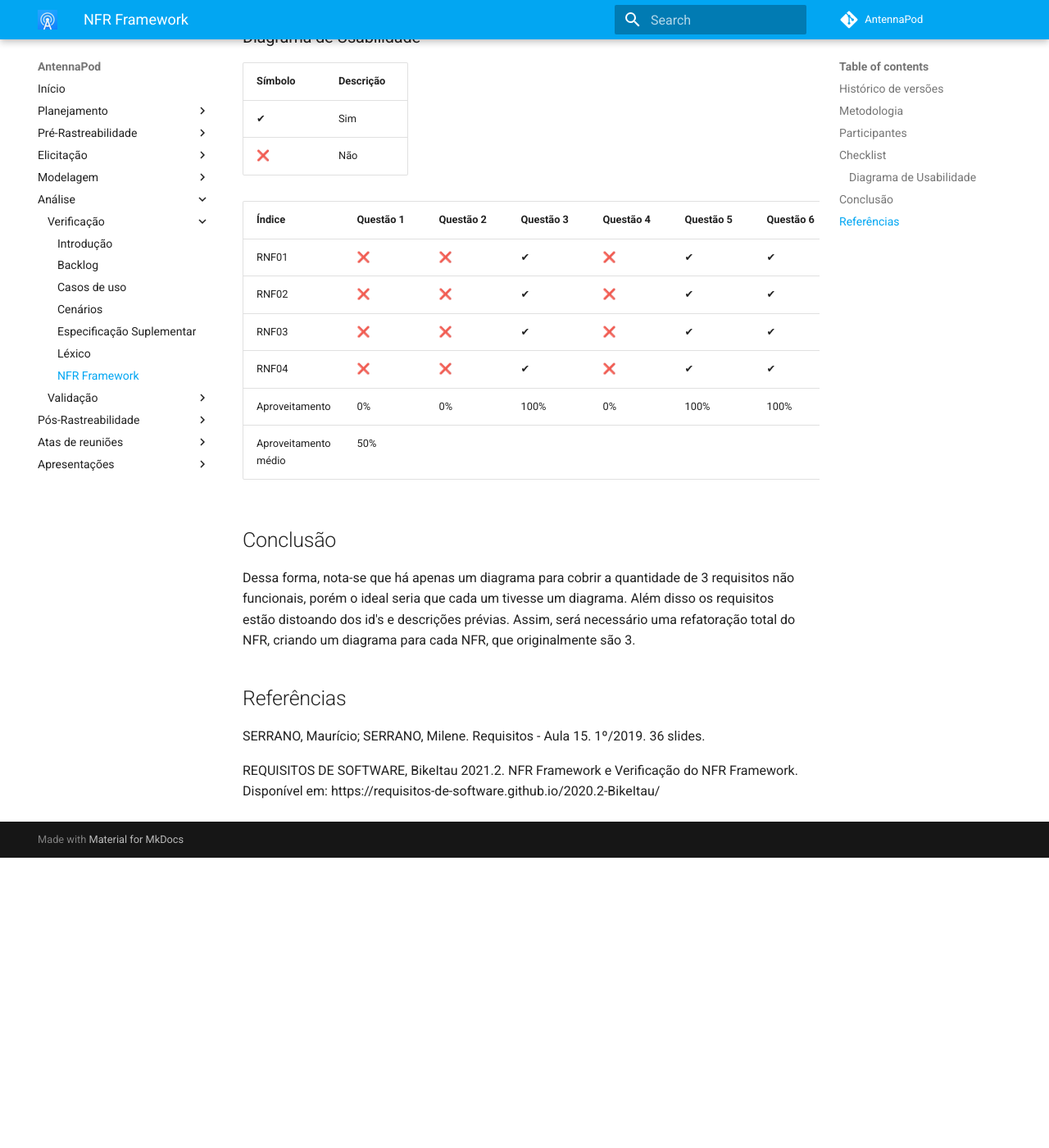
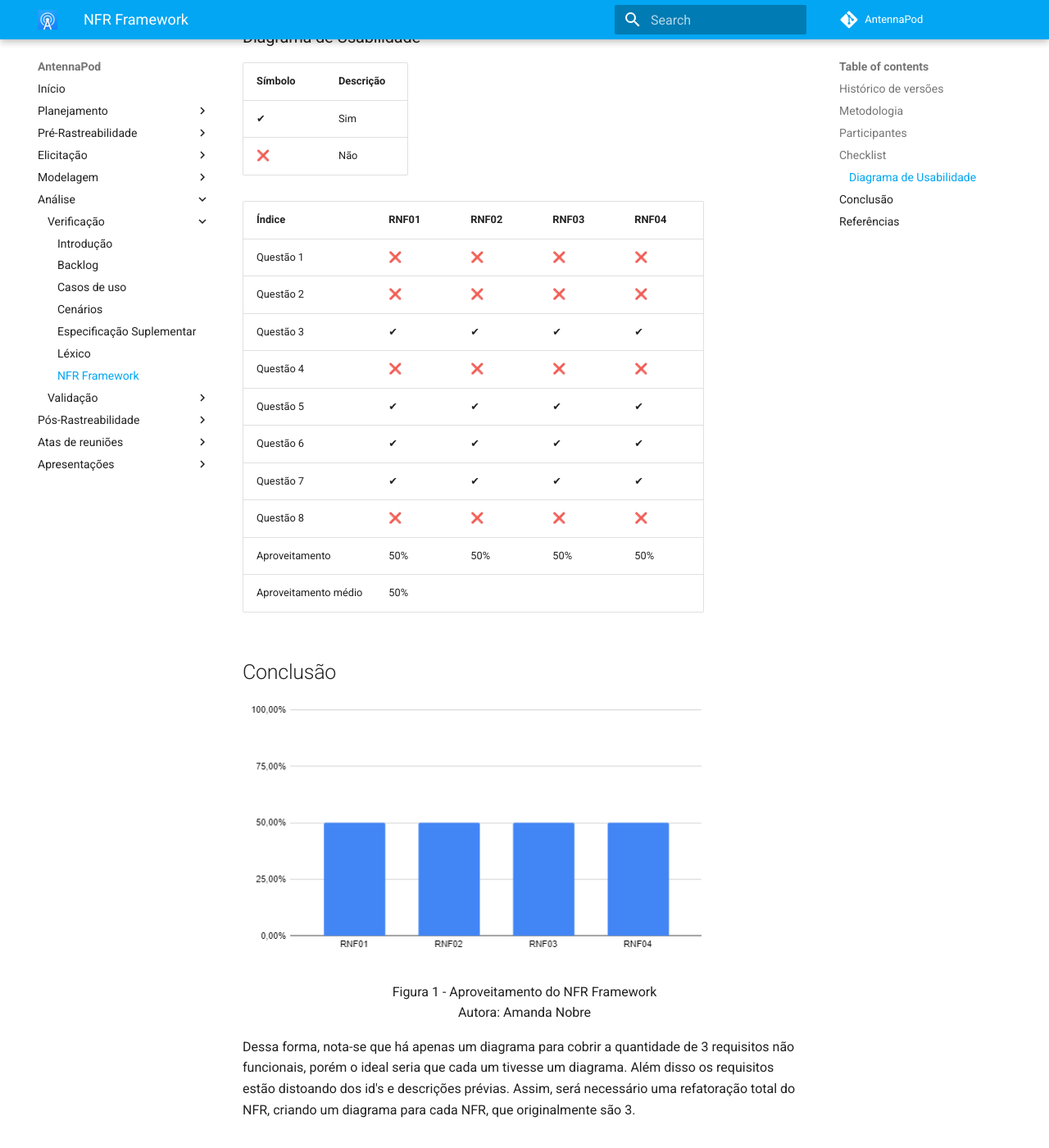
Before and after one commit to Requisitos-de-Software/2021.2-AntennaPod, an MkDocs documentation site: the page built from docs/analise/verificacao/verificacao-nfr-framework.md, in a window 1280 px wide and 1400 px high, scrolled down 1370 px. Shown: the whole window at 82% size. Built offline with MkDocs 1.6.1 and Material for MkDocs 9.7.7, drawn with Linux system fonts in a browser that asks for light colours; comment, search, counter and statistics services are not loaded; before the commit the page ends 2416 px from its top, so only the background shows below that.

Commit message:
:repeat:(#98): add imagem

```diff
--- a/docs/analise/verificacao/verificacao-nfr-framework.md
+++ b/docs/analise/verificacao/verificacao-nfr-framework.md
@@ -34,16 +34,26 @@ A técnica de verificação usada no [NFR Framework](https://requisitos-de-softw
 | ✔      | Sim       |
 | ❌      | Não       |
 
-| Índice               | Questão 1 | Questão 2 | Questão 3 | Questão 4 | Questão 5 | Questão 6 | Questão 7 | Questão 8 |
-| -------------------- | --------- | --------- | --------- | --------- | --------- | --------- | --------- | --------- |
-| RNF01                | ❌        | ❌        | ✔        | ❌        | ✔        | ✔        | ✔        | ❌        |
-| RNF02                | ❌        | ❌        | ✔        | ❌        | ✔        | ✔        | ✔        | ❌        |
-| RNF03                | ❌        | ❌        | ✔        | ❌        | ✔        | ✔        | ✔        | ❌        |
-| RNF04                | ❌        | ❌        | ✔        | ❌        | ✔        | ✔        | ✔        | ❌        |
-| Aproveitamento       | 0%        | 0%        | 100%      | 0%        | 100%      | 100%      | 100%      | 0%        |
-| Aproveitamento médio | 50%       |           |           |           |           |           |           |           |
+| Índice               | RNF01 | RNF02 | RNF03 | RNF04 |
+| -------------------- | ----- | ----- | ----- | ----- |
+| Questão 1            | ❌    | ❌    | ❌    | ❌    |
+| Questão 2            | ❌    | ❌    | ❌    | ❌    |
+| Questão 3            | ✔    | ✔    | ✔    | ✔    |
+| Questão 4            | ❌    | ❌    | ❌    | ❌    |
+| Questão 5            | ✔    | ✔    | ✔    | ✔    |
+| Questão 6            | ✔    | ✔    | ✔    | ✔    |
+| Questão 7            | ✔    | ✔    | ✔    | ✔    |
+| Questão 8            | ❌    | ❌    | ❌    | ❌    |
+| Aproveitamento       | 50%   | 50%   | 50%   | 50%   |
+| Aproveitamento médio | 50%   |       |       |       |
 
 ## Conclusão
+
+![Verificacao_NFR](../../img/verificacao/verificacao-nfr.png)
+<p align = "center">
+Figura 1 - Aproveitamento do NFR Framework <br>
+Autora: Amanda Nobre
+</p>
 
 Dessa forma, nota-se que há apenas um diagrama para cobrir a quantidade de 3 requisitos não funcionais, porém o ideal seria que cada um tivesse um diagrama.
 Além disso os requisitos estão distoando dos id's e descrições prévias. Assim, será necessário uma refatoração total do NFR, criando um diagrama para cada NFR, que originalmente são 3.
```
Also changed, not shown: docs/img/verificacao/verificacao-nfr.png (added).
